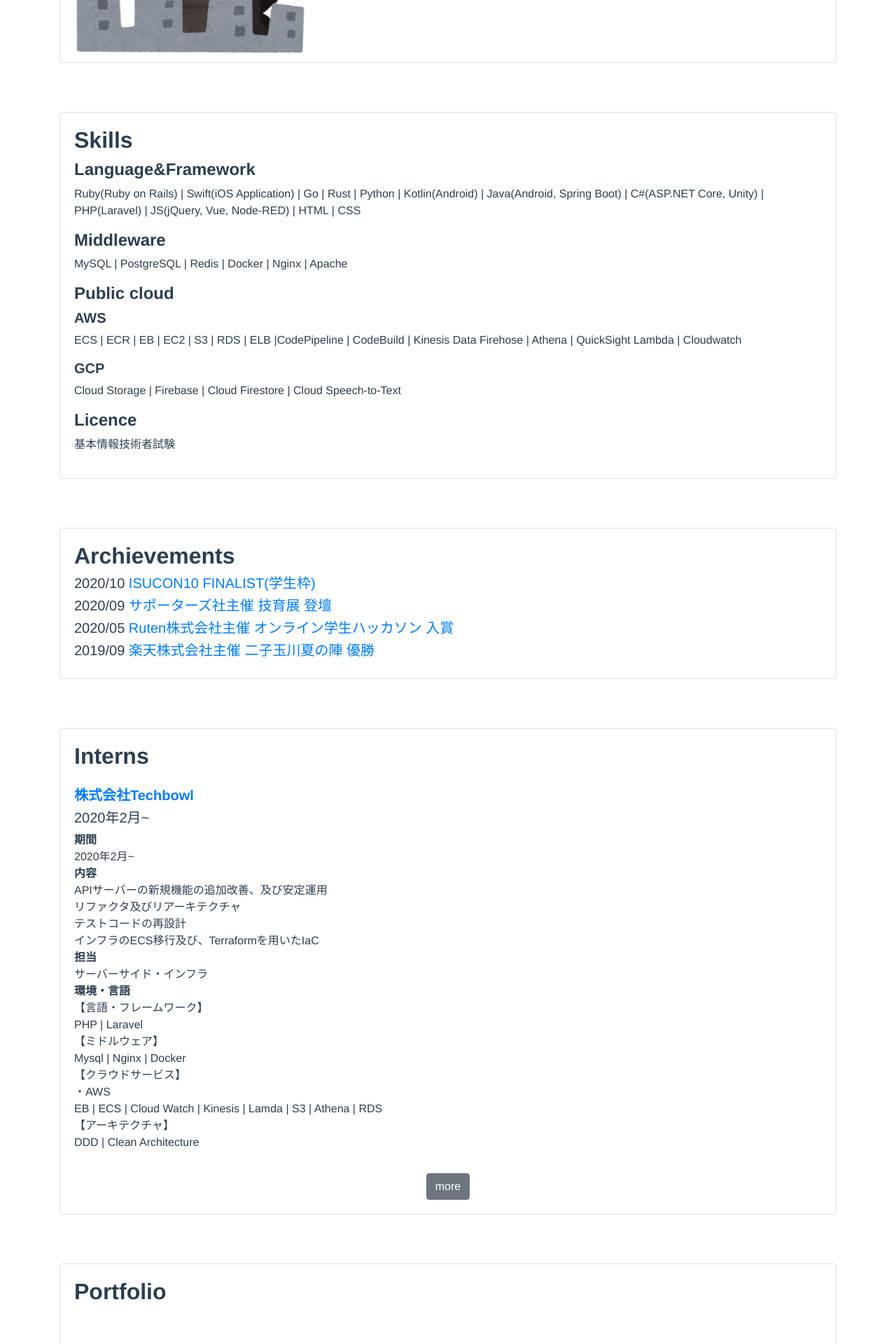
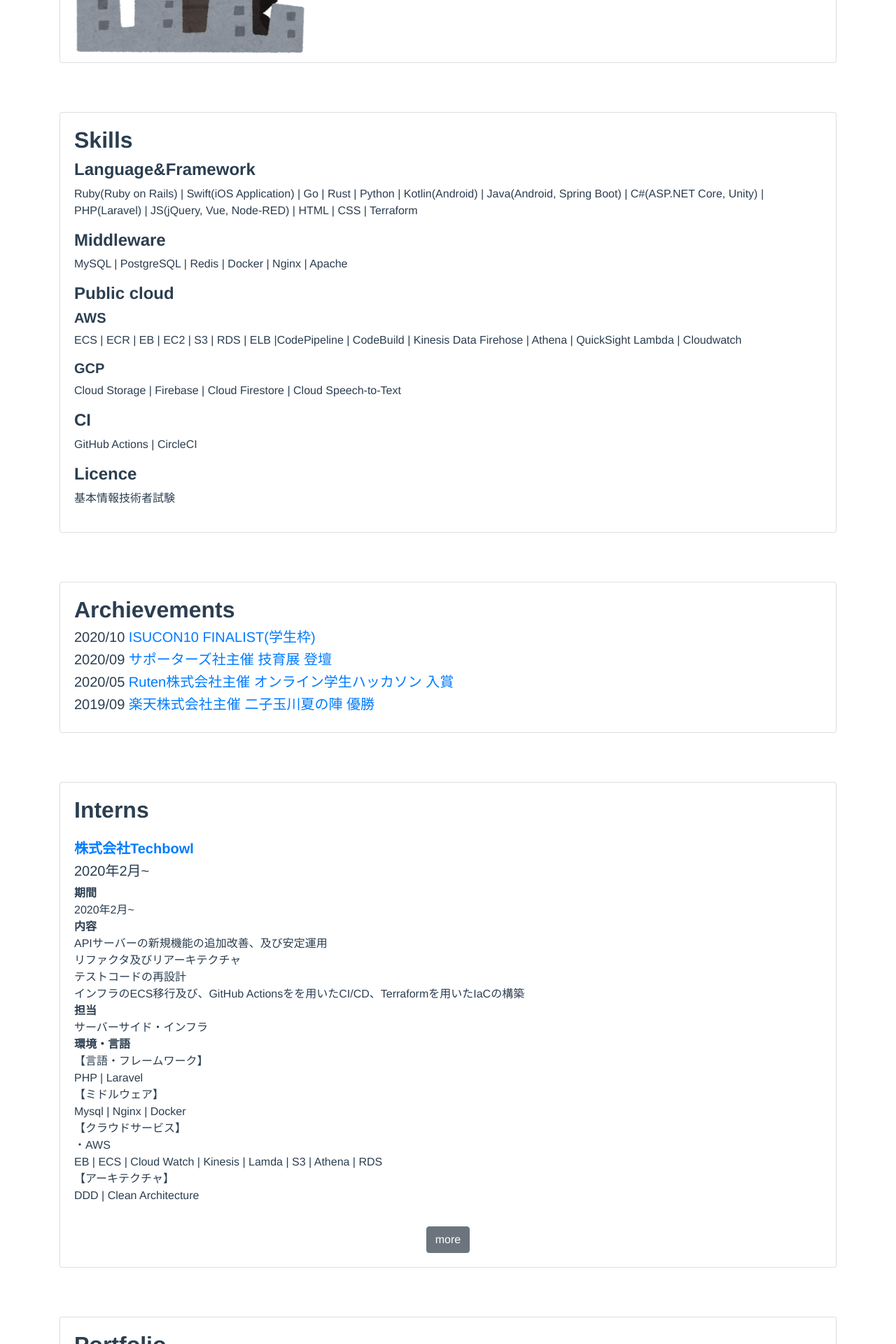
Before and after one commit to taka011002/my_page, a Vue app: page / in a window 1280 px wide. Shown: the part 411-2331 px from the top of the page at 70% size. Built offline with nearby package versions, Linux system fonts and the light colour scheme; what vue-smoothscroll would draw is missing.

Commit message:
CI/CDを追加

```diff
--- a/src/views/Interns.vue
+++ b/src/views/Interns.vue
@@ -20,7 +20,8 @@
                     APIサーバーの新規機能の追加改善、及び安定運用<br />
                     リファクタ及びリアーキテクチャ<br />
                     テストコードの再設計<br />
-                    インフラのECS移行及び、Terraformを用いたIaC<br />
+                    インフラのECS移行及び、GitHub
+                    Actionsをを用いたCI/CD、Terraformを用いたIaCの構築<br />
 
                     <strong>担当</strong><br />
                     サーバーサイド・インフラ<br />
--- a/src/views/Skills.vue
+++ b/src/views/Skills.vue
@@ -11,7 +11,7 @@
                 Ruby(Ruby on Rails) | Swift(iOS Application) | Go | Rust |
                 Python | Kotlin(Android) | Java(Android, Spring Boot) |
                 C#(ASP.NET Core, Unity) | PHP(Laravel) | JS(jQuery, Vue,
-                Node-RED) | HTML | CSS
+                Node-RED) | HTML | CSS | Terraform
               </p>
 
               <h4 class="font-weight-bold">Middleware</h4>
@@ -31,6 +31,9 @@
                 Speech-to-Text
               </p>
 
+              <h4 class="font-weight-bold">CI</h4>
+              <p>GitHub Actions | CircleCI</p>
+
               <h4 class="font-weight-bold">Licence</h4>
               <p>基本情報技術者試験</p>
             </b-card-text>
```
